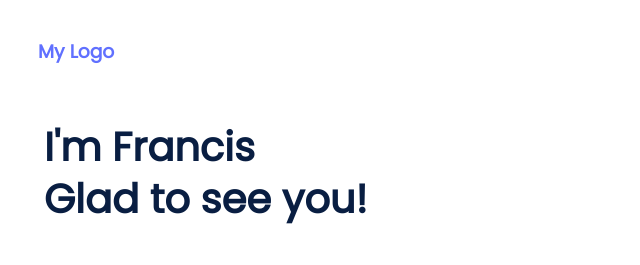
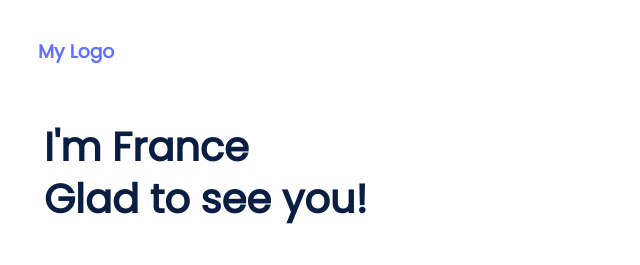
Before and after one commit to francis3400/Portfolio, a website: page index.html in a window 1280 px wide. Shown: the top 265 px of the page, 0-640 px from the left. Drawn offline with Linux system fonts and the light colour scheme.

Commit message:
updated index files

```diff
--- a/index.html
+++ b/index.html
@@ -18,7 +18,7 @@
         <div class="nav-icon"> <a href="#"> <i class="fa fa-solid fa-bars"></i></a></div>
         </nav>
       </header>
-      <div class="name-container"><h1 class="name">I'm Francis<br />Glad to see you!</h1></div>
+      <div class="name-container"><h1 class="name">I'm France<br />Glad to see you!</h1></div>
     <div class="container">
       <p class="profile-sum">
           Hello! I am a software developer! I can help you build a product,
```
